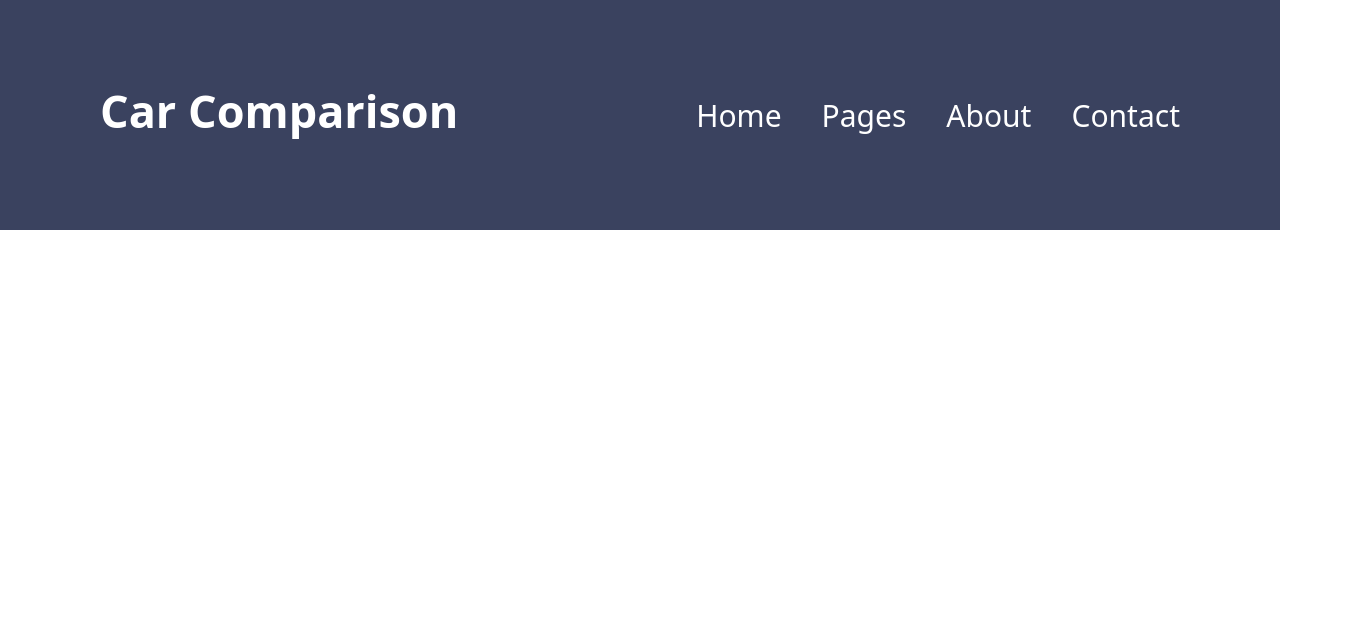
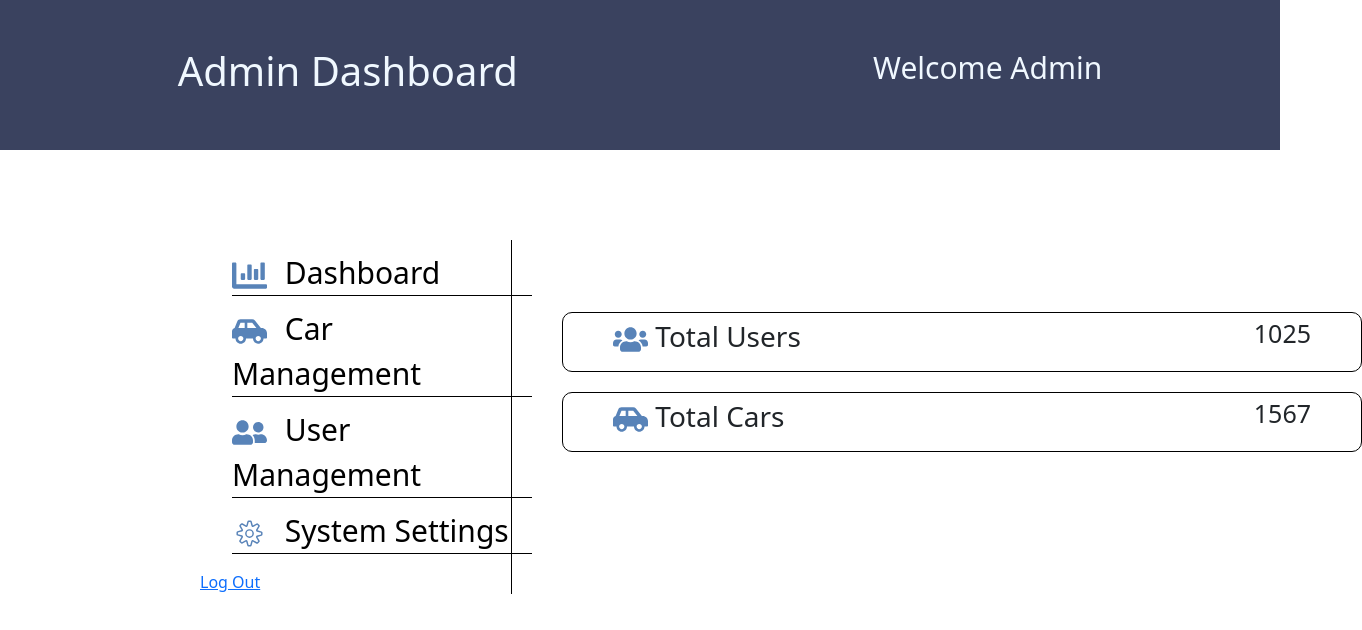
Before and after one commit to Kactusox/car-comparison, a React (Create React App) app: page /admin in a window 1280 px wide. Shown: the top 630 px of the page, 1362 px wide, since content can reach past the window. Built offline with nearby package versions, Linux system fonts and the light colour scheme.

Commit message:
admin page (dashboard) and minor updates

```diff
--- a/package.json
+++ b/package.json
@@ -11,10 +11,12 @@
     "bootstrap": "^5.3.3",
     "cra-template": "1.2.0",
     "react": "^19.0.0",
+    "react-bootstrap": "^2.10.9",
     "react-dom": "^19.0.0",
     "react-icons": "^5.4.0",
     "react-router-dom": "^7.1.1",
-    "react-scripts": "5.0.1"
+    "react-scripts": "5.0.1",
+    "url": "^0.11.4"
   },
   "scripts": {
     "start": "react-scripts start",
--- a/src/App.js
+++ b/src/App.js
@@ -9,6 +9,7 @@ import Layout from './navigation/Layout'
 import Login from './registrationpages/login';
 import Signin from './registrationpages/signin';
 import CarDetails from './searchresult'
+import AdminDashboard  from './adminpage/admindashboard';
 
 function App() {
   return (
@@ -23,7 +24,7 @@ function App() {
             <Route path="/login" element={<Login />} />
             <Route path="/signin" element={<Signin/>} />
             <Route path="/searchresult" element={<CarDetails/>} />
-
+            <Route path="/admin" element={<AdminDashboard/>} />
           </Routes>
         </Layout>
       </div>
--- /dev/null
+++ b/src/adminpage/admindashStyle.css
@@ -0,0 +1,73 @@
+.admin-header {
+  width: 100%;
+  height: 150px;
+  background-color: #3A425F;
+  color: aliceblue;
+  display: flex;
+  justify-content: space-around;
+  align-items: center;
+}
+.admin-header p {
+  font-size: 30px;
+  font-weight: lighter;
+}
+.bodyContainer {
+  display: flex;
+  justify-content: center;
+  align-items: center;
+  width: 100%;
+  height: 100hv;
+}
+.sidebar {
+  width: 40%;
+  /* background-color: aqua; */
+  margin-top: 90px;
+  padding-left:200px ;
+  border-right: 1px solid black;
+  /* background-color: aquamarine; */
+}
+.list-options {
+  margin-top: 10px ;
+  font-size: 30px;
+  border-bottom: 1px solid black;
+  width: 300px;
+}
+.list-options a {
+  color: #000;
+  text-decoration: none;
+  padding: 10px;
+}
+.list-options:hover {
+  background-color: #ccc;
+}
+
+.mainBody {
+  width: 60%;
+  /* background-color: bisque; */
+  display: table-column;
+  justify-content: center;
+  align-items: center;
+  text-align: center
+}
+.total-user, .total-car {
+  height: 60px;
+  width: 800px;
+  border: 0.5px solid black;
+  display: flex;
+  align-items: center;
+  justify-content: space-between;
+  margin-top: 20px;
+  margin-left: 50px;
+  padding: 0px 50px;
+  border-radius: 10px ;
+  /* background-color: aqua; */
+}
+
+.total-user .total-car, p {
+  font-size: 25px;
+  /* background-color: #3A425F; */
+}
+.icons {
+  color: #5883B8 ;
+  font-size: 35px;
+}
--- /dev/null
+++ b/src/adminpage/admindashboard.jsx
@@ -0,0 +1,48 @@
+import React from "react";
+import   './admindashStyle.css';
+import { FaCarSide, FaUsers, FaUserFriends, FaCogs, FaChartBar, FaSignOutAlt } from "react-icons/fa";
+import { CiSettings } from "react-icons/ci";
+
+function AdminDashboard () {
+  return (
+    <div className="adminContainer">
+
+      <div className="admin-header">
+        <h1>Admin Dashboard</h1>
+        <p>Welcome Admin</p>
+      </div>
+
+      <div className="bodyContainer">
+        <div className="sidebar">
+          <ul className="dashboard-options">
+            <li className="list-options"><FaChartBar className="icons"></FaChartBar> <a href="">Dashboard</a></li>
+            <li className="list-options"><FaCarSide className="icons"></FaCarSide> <a href="">Car Management</a></li>
+            <li className="list-options"><FaUserFriends className="icons"></FaUserFriends> <a href="">User Management</a></li>
+            <li className="list-options"><CiSettings className="icons"></CiSettings> <a href="">System Settings</a></li>
+          </ul>
+
+
+          <a className="logout" href="">Log Out</a>
+
+        </div>
+
+        <div className="mainBody">
+          <div className="total-user">
+              <h3> <FaUsers className="icons"></FaUsers> Total Users</h3>
+              <p> 1025</p>
+          </div>
+
+          <div className="total-car">
+            <h3><FaCarSide className="icons"></FaCarSide> Total Cars</h3>
+            <p>1567</p>
+          </div>
+        </div>
+      </div>
+
+
+
+    </div>
+  );
+};
+
+export default AdminDashboard;
--- a/src/homepage/comparisonSection.jsx
+++ b/src/homepage/comparisonSection.jsx
@@ -78,12 +78,12 @@ function CompareCars() {
 
       <div className="compare-cars-container">
         <CarForm
-          title="Add First Car"  /* first car */
+          title="Select First Car"  /* first car */
           imageUrl= {car1} alt="First Car"
         />
 
         <CarForm
-          title="Add Second Car"  /* second car */
+          title="Select Second Car"  /* second car */
           imageUrl={car2} alt="Second car"
         />
       </div>
--- a/src/index.js
+++ b/src/index.js
@@ -2,6 +2,8 @@ import React from 'react';
 import ReactDOM from 'react-dom/client';
 import '../src/style/index.css'
 import App from './App';
+import "bootstrap/dist/css/bootstrap.min.css";
+
 
 
 const root = ReactDOM.createRoot(document.getElementById('root'));
--- a/src/navigation/Layout.jsx
+++ b/src/navigation/Layout.jsx
@@ -1,6 +1,7 @@
 import React from "react";
 import Navbar from './navbar';
 import { useLocation } from 'react-router-dom';
+import AdminDashboard from "../adminpage/admindashboard";
 
 function Layout({ children }) {
     const location = useLocation();
@@ -8,7 +9,7 @@ function Layout({ children }) {
     return (
       <>
         {/* Hide Navbar on home, login, and signin pages */}
-        {location.pathname !== '/'  && <Navbar />}
+        {location.pathname !== '/' && location.pathname !== '/admin' && <Navbar />}
         {children}
       </>
       // && location.pathname !== '/login' && location.pathname !== '/signin'
```
Also changed, not shown: 1 other file (tests, documents, lock files or other folders).
